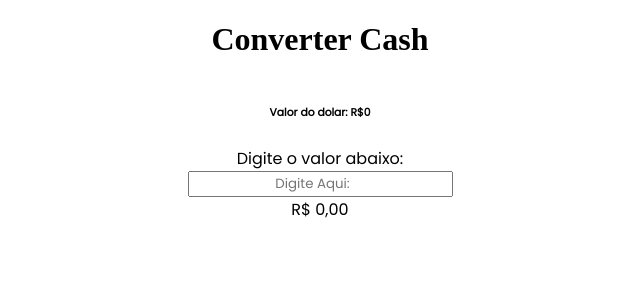
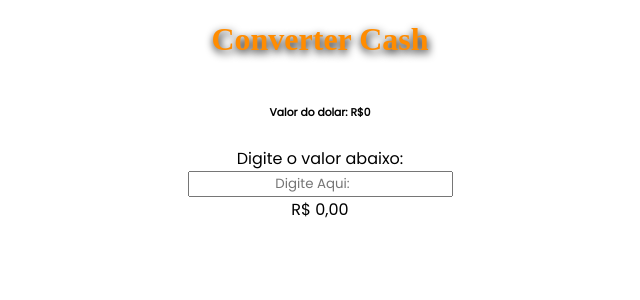
Before and after one commit to Deividi-Lucas/Converter-Cash, a React (Create React App) app: page / in a window 1280 px wide. Shown: the top 300 px of the page, without its empty margins (320-960 px from the left). Built offline with nearby package versions, Linux system fonts and the light colour scheme; no server answers.

Commit message:
style [ new color in title ]

```diff
--- a/src/Components/Title/style.scss
+++ b/src/Components/Title/style.scss
@@ -3,6 +3,7 @@ h1 {
 
 }
 
-h1:hover {
+h1 {
   color: darkorange;
+  text-shadow: 1px 3px 0.5rem black;
 }
```
